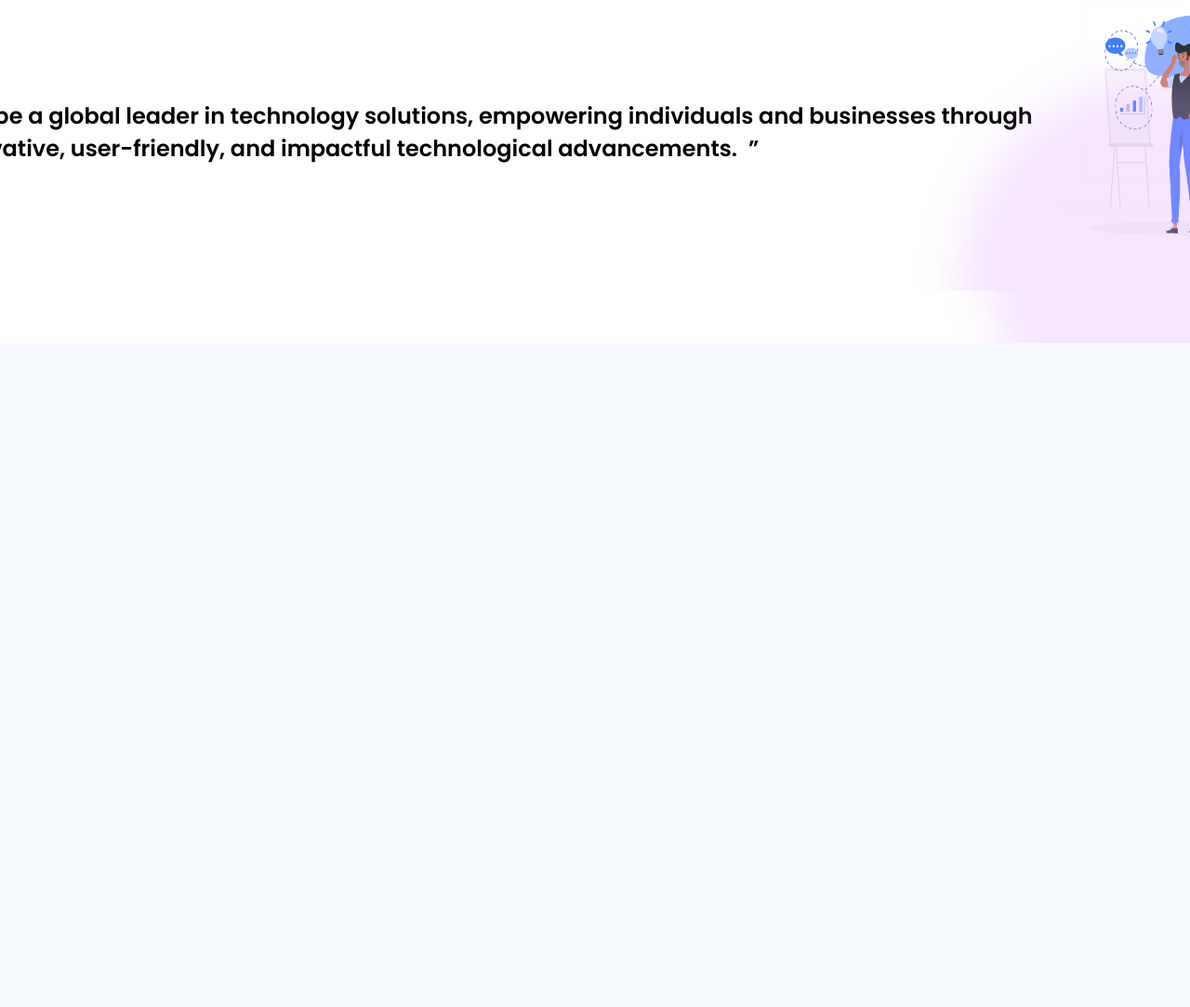
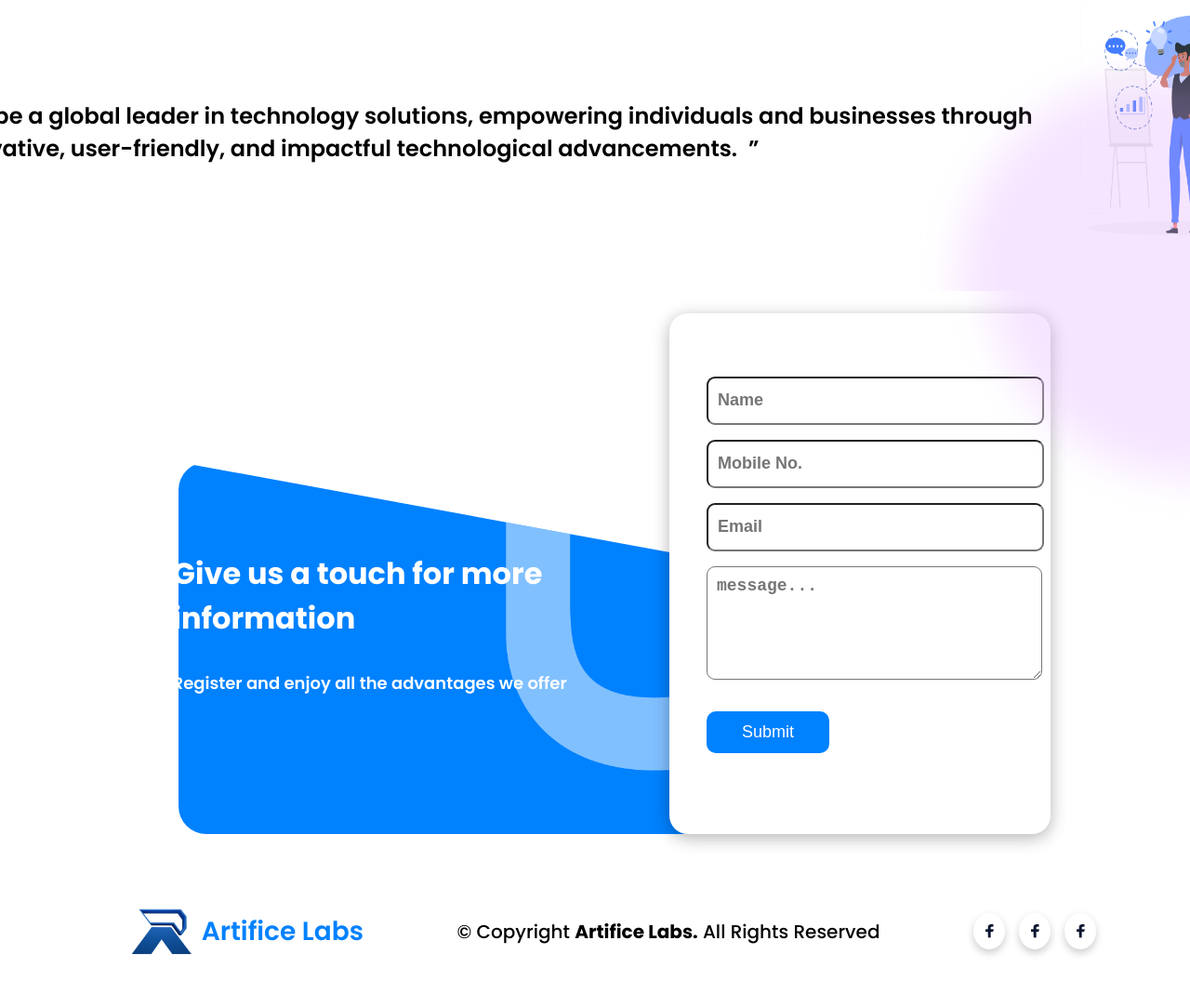
Before and after one commit to vanrajk/ARtifice-Labs, a plain HTML site: page index.html in a window 1280 px wide. Shown: the part 4540-5623 px from the top of the page at 93% size. Before the commit the page ends 4909 px from the top, so only its background shows below. Drawn offline with nearby package versions, Linux system fonts and the light colour scheme.

Commit message:
completed
com

```diff
--- a/CSS/style.css
+++ b/CSS/style.css
@@ -606,3 +606,150 @@ display: flex;
   z-index: 0;
   padding: 1.5rem 2rem 2rem;
 }
+.flex-start{
+  display: flex;
+  align-items: start;
+  justify-content: start;
+}
+.card-container{
+  position: relative;
+}
+.card-container .card-content{
+  position: absolute;
+  top: 28vh;
+  left: 12vw;
+  color: #fff;
+  z-index: 1;
+}
+.card-container .card-content h3{
+  width: 15em;
+  font-size: 2em;
+}
+
+.card-container .card-content p{
+  font-size: 18px;
+}
+.card-container .card-form{
+  height: 35rem;
+  width: 32vw;
+  margin-left: 43em;
+  box-shadow: 0 4px 18px rgba(0, 0, 0, 0.3);
+  position: absolute;
+  z-index: 1;
+  background-color: #fff;
+  border-radius: 20px;
+}
+
+.contact-card{
+  margin: 0 10em;
+  margin-top: 10em;
+  height: 50vh;
+  width: 60vw;
+
+  background-color: #0081FE;
+  clip-path: polygon(85% 30%, 0 0, 0 100%, 100% 100%);
+
+border-radius: 30px;
+position: relative;
+}
+
+.contact-card img{
+  height: 89%;
+  position: absolute;
+  left: 22em;
+  top: -1.5em;
+  opacity: 0.5;
+}
+
+.form-controlle{
+  margin-top: 20px;
+  padding: 40px;
+}
+
+.form-controlle input{
+  font-size: 18px;
+  height: 3.5vh;
+  width: 26.5vw;
+  padding: 10px;
+  font-weight: 600;
+  margin: 8px 0;
+  border-radius: 9px;
+}
+
+.form-controlle textarea{
+  font-size: 18px;
+  width: 26.5vw;
+  padding: 10px;
+  border: 0.001px thin #0A142F;
+  font-weight: 600;
+  margin: 8px 0;
+  border-radius: 9px;
+}
+.form-controlle button{
+  margin-top: 19px;
+  font-size: 18px;
+  font-weight: 300;
+  color: #fff;
+  padding: 12px 38px;
+  background-color: #0081FE;
+  border-radius: 10px;
+  border: 0;
+  cursor: pointer;
+}
+footer{
+  height: auto;
+  width: 100vw;
+  background: #ffffff;
+  color: #000;
+  position: relative;
+  z-index: 0;
+  padding: 1.5rem 0 2rem;
+  display: flex;
+  align-items: center;
+    justify-content: space-evenly;
+
+}
+
+footer .main{
+  display: flex;
+  flex-direction: row;
+  align-items: center;
+  margin-left: 40px;
+}
+footer .main h3{
+  margin-left: 10px;
+  font-weight: 600;
+  color: #0081FE;
+  font-size: 28px;
+}
+
+footer .main img{
+  height: 50px;
+}
+
+
+footer .center{
+  align-self: center;
+  font-weight: 500;
+}
+footer .center p{
+  font-size: 20px;
+}
+footer .center p span{
+  font-weight: 700;
+}
+
+footer .end{
+  display: flex;
+  column-gap: 15px;
+}
+footer .end .ficon{
+  height: 2.4vh;
+  width: 1.1vw;
+  padding: 10px;
+  border-radius: 50%;
+  box-shadow: 0 4px 8px rgba(0, 0, 0, 0.2);
+  display: flex;
+  align-items: center;
+  justify-content: center;
+}
--- a/JS/script.js
+++ b/JS/script.js
@@ -1,4 +1,5 @@
 document.addEventListener('DOMContentLoaded', () => {
+
     let lastScrollTop = 0;
     const navbar = document.querySelector('header');
 
--- a/index.html
+++ b/index.html
@@ -175,17 +175,68 @@
 
                 </div>
             </div>
-            <div class="purpal-circle right-2 bottam"></div>
+            <div class="purpal-circle right bottam-2"></div>
 
     </section>
     <section class="Contact section">
-        <div class="purpal-circle right top-2"></div>
+        <div class="purpal-circle right-2 top-2"></div>
+        <div class="flex-start">
+            <div class="card-container">
+                <div class="card-content">
+                    <h3>
+                        Give us a touch for more information
+                    </h3>
+                    <p>
+                        Register and enjoy all the advantages we offer
+                    </p>
+                </div>
+                <div class="card-form">
+                   <form action="" method="post" class="form-main">
+                    <div class="form-controlle">
+                        <input type="text" name="name" id="name" placeholder="Name" >
+                        <input type="text" name="mobile" id="mobile" placeholder="Mobile No." >
+                        <input type="text" name="email" id="email" placeholder="Email" >
+                        <textarea name="message" id="message" cols="30" rows="5" placeholder="message..."></textarea>
+
+                        <button type="submit">Submit</button>
+
+                    </div>
+                   </form>
+                </div>
+
+            <div class="contact-card">
+            <img src="Images/Vector.png" alt="">
+            </div>
+            </div>
+        </div>
 
     </section>
+
     </main>
+
+    <footer>
+        <div class="main">
+            <img src="Images/mini-logo.png" alt="">
+            <h3>Artifice Labs</h3>
+        </div>
+        <div class="center">
+            <p>© Copyright <span>Artifice Labs.</span> All Rights Reserved</p>
+        </div>
+        <div class="end">
+            <div class="ficon">
+                <img src="Images/facebook.png" alt="">
+            </div>
+            <div class="ficon">
+                <img src="Images/facebook.png" alt="">
+            </div>
+            <div class="ficon">
+                <img src="Images/facebook.png" alt="">
+            </div>
+        </div>
+    </footer>
     <script>
         feather.replace();
-      </script>
+    </script>
       <script src="JS/script.js"></script>
 </body>
 </html>
```
Also changed, not shown: Images/Vector.png (added), Images/facebook.png (added).
